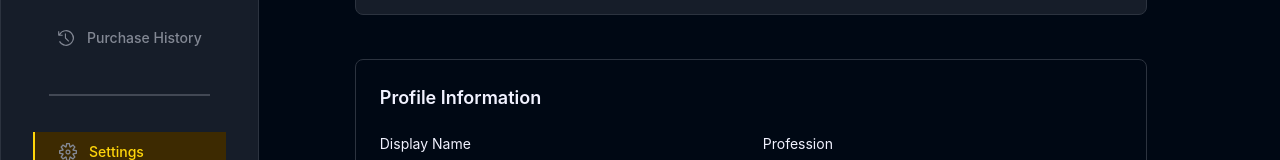
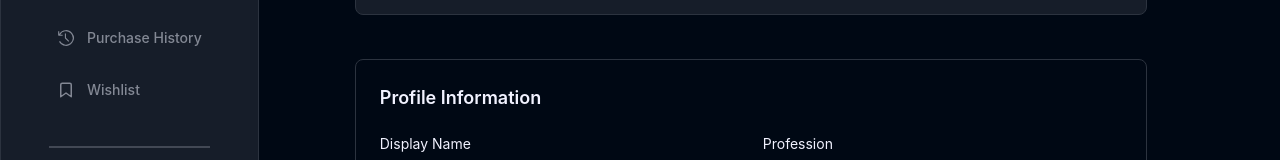
Before and after one commit to hetchaudhari123/StudyNotion, a React (Create React App) app: page /dashboard/settings in a window 1280 px wide. Shown: the part 342-502 px from the top of the page. Built offline with nearby package versions, Linux system fonts and the light colour scheme; no server answers; sample sign-in values are in the browser's storage.

Commit message:
Started wishlist page

```diff
--- a/src/App.js
+++ b/src/App.js
@@ -17,6 +17,7 @@ import MyProfile from "./components/core/Dashboard/MyProfile";
 import PrivateRoute from "./components/core/Auth/PrivateRoute";
 import Settings from "./components/core/Dashboard/Settings";
 import EnrolledCourses from "./components/core/Dashboard/EnrolledCourses";
+import Wishlist from "./components/core/Dashboard/Wishlist";
 function App() {
   return (
     <div className="w-screen min-h-screen h-[100%] bg-richblack-900 flex flex-col font-inter ">
@@ -63,6 +64,7 @@ function App() {
         <Route path="my-profile" element={<MyProfile/>}/>
         <Route path="settings" element={<Settings/>}/>
         <Route path="enrolled-courses" element={<EnrolledCourses/>}/>
+        <Route path="wishlist" element={<Wishlist/>}/>
         </Route>
         <Route path="/*" element={<Error />}></Route>
       </Routes>
--- a/src/components/core/Dashboard/Sidebar.jsx
+++ b/src/components/core/Dashboard/Sidebar.jsx
@@ -20,7 +20,7 @@ const Sidebar = () => {
       {
         sidebarLinks.map((ele, index) => {
           return (
-            <SidebarLink type={ele.type} path={ele.path} icon={ele.icon} modal={modal} text={ele.name} key={ele.id}></SidebarLink>
+            <SidebarLink type={ele.type} path={ele.path} icon={ele.icon} modal={modal} text={ele.name} key={ele.id} iconChoose={ele?.iconChoose ?? false}></SidebarLink>
           )
         })
       }
@@ -31,6 +31,8 @@ const Sidebar = () => {
 
       <SidebarLink path={"/dashboard/settings"} icon={"VscSettingsGear"} text={"Settings"} modal={modal}>
       </SidebarLink>
+
+
 
 
 
--- a/src/components/core/Dashboard/SidebarLink.jsx
+++ b/src/components/core/Dashboard/SidebarLink.jsx
@@ -1,11 +1,12 @@
 import React, { useState } from 'react'
 import * as Icons from "react-icons/vsc"
+import * as FiIcons from "react-icons/fi"
 import { useSelector } from 'react-redux';
 import { useLocation } from 'react-router-dom';
 import { Link } from 'react-router-dom';
 import { useEffect } from 'react';
-const SidebarLink = ({ type, icon, text, path,modal  }) => {
-  const Icon = Icons[icon];
+const SidebarLink = ({ type, icon, text, path,modal,iconChoose = false  }) => {
+  const Icon = (!iconChoose) ? Icons[icon] : FiIcons[icon];
   const location = useLocation();
   const { user } = useSelector((state) => state.profile);
   const matchPath = () => {
@@ -18,8 +19,9 @@ const SidebarLink = ({ type, icon, text, path,modal  }) => {
       <div className={`cursor-pointer flex flex-row  items-center font-inter text-sm font-medium leading-6 text-left py-2 px-6 gap-3 bg-richblack-800 ${(matchPath() && !modal) ? ("border-l-2 border-yellow-50 text-yellow-50 bg-yellow-800") :
         ("text-richblack-300 ")}`}>
         <div>
+          <Icon className={`text-lg text-richblack-300`}></Icon>
 
-          <Icon className={`text-lg text-richblack-300`}></Icon>
+
         </div>
         <div>
           {text}
--- /dev/null
+++ b/src/components/core/Dashboard/Wishlist.jsx
@@ -0,0 +1,25 @@
+import React from 'react'
+import Header from './Header'
+import { useSelector } from 'react-redux'
+const Wishlist = () => {
+    const {total,totalItems,cart} = useSelector(state => state.cart);
+    console.log(total);
+    console.log(totalItems);
+    console.log(cart);
+  return (
+    <div>
+        <Header text1={'Wishlist'} text2={'Wishlist'}></Header>
+        <div>
+
+            <div className='font-inter text-base font-semibold leading-6 text-left pr-32 pl-6 gap-3 flex text-richblack-400'>
+            3 Courses in Wishlist
+            </div>
+            <div>
+
+            </div>
+        </div>
+    </div>
+  )
+}
+
+export default Wishlist
--- a/src/data/dashboard-links.js
+++ b/src/data/dashboard-links.js
@@ -41,4 +41,13 @@ export const sidebarLinks = [
     type: ACCOUNT_TYPE.STUDENT,
     icon: "VscHistory",
   },
+  {
+    id: 7,
+    name: "Wishlist",
+    path: "/dashboard/wishlist",
+    type: ACCOUNT_TYPE.STUDENT,
+    icon: "FiBookmark",
+    iconChoose:true
+  },
+
 ];
```
